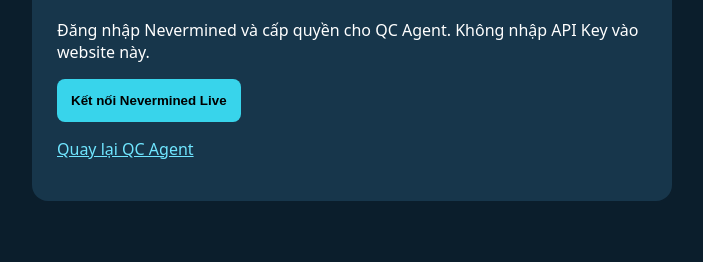
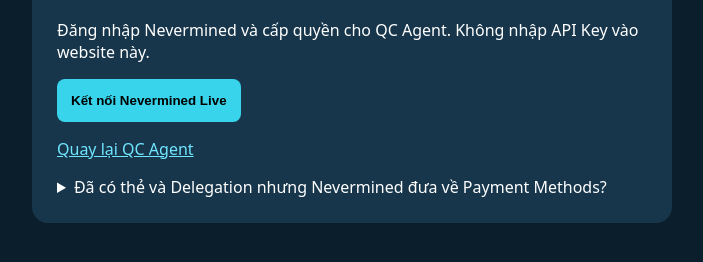
Before and after one commit to phamgialong1199-create/qc-agent-nevermined, a website: page node-backend/oauth-portal.html in a window 1280 px wide. Shown: the part 160-422 px from the top of the page, without its empty margins (288-991 px from the left). Drawn offline with Linux system fonts and the light colour scheme.

Commit message:
Clarify incomplete OAuth checkout and prevent duplicate delegation guidance

```diff
--- a/node-backend/oauth-portal.html
+++ b/node-backend/oauth-portal.html
@@ -1,9 +1,11 @@
-<!doctype html><html lang="vi"><meta charset="utf-8"><meta name="viewport" content="width=device-width,initial-scale=1"><title>QC Agent | Kết nối Nevermined</title><style>body{font:16px system-ui;background:#0b1e2c;color:white;max-width:640px;margin:6vh auto;padding:20px}main{background:#17364b;border-radius:16px;padding:25px}button{background:#38d4eb;border:0;border-radius:8px;padding:14px;cursor:pointer;font-weight:700}a{color:#70e6ff}#status{white-space:pre-wrap}</style><main><h1>Kết nối Nevermined</h1><p>Đăng nhập Nevermined và cấp quyền cho QC Agent. Không nhập API Key vào website này.</p><button id="connect">Kết nối Nevermined Live</button><p id="status" role="status"></p><p><a href="/">Quay lại QC Agent</a></p></main><script type="module">
+<!doctype html><html lang="vi"><meta charset="utf-8"><meta name="viewport" content="width=device-width,initial-scale=1"><title>QC Agent | Kết nối Nevermined</title><style>body{font:16px system-ui;background:#0b1e2c;color:white;max-width:640px;margin:6vh auto;padding:20px}main{background:#17364b;border-radius:16px;padding:25px}button{background:#38d4eb;border:0;border-radius:8px;padding:14px;cursor:pointer;font-weight:700}a{color:#70e6ff}#status{white-space:pre-wrap}</style><main><h1>Kết nối Nevermined</h1><p>Đăng nhập Nevermined và cấp quyền cho QC Agent. Không nhập API Key vào website này.</p><button id="connect">Kết nối Nevermined Live</button><p id="status" role="status"></p><p><a href="/">Quay lại QC Agent</a></p><details><summary>Đã có thẻ và Delegation nhưng Nevermined đưa về Payment Methods?</summary><p>Đừng tạo thêm Delegation hoặc trả tiền lần nữa. Đây là bước cấp quyền chưa hoàn tất, không phải token đã được cấp. Nếu checkout không quay về đây, cần kiểm tra luồng checkout của Nevermined.</p><p><a href="https://nevermined.app/payment-methods" target="_blank" rel="noopener noreferrer">Xem Delegation đang hoạt động</a></p></details></main><script type="module">
 const base=location.origin,clientId=base+'/oauth/client.json',redirectUri=base+'/oauth/callback';
 const issuer='https://api.live.nevermined.app';
 const agentId='44328239811039711515836904575110608628918310963073866130678593051453425887088';
 const planId='16814508917622167141437966878895351233862993416119437544349158173761791276724';
 const status=document.querySelector('#status');
+const pending=sessionStorage.getItem('qc_oauth_state');
+if(location.pathname==='/oauth/start'&&pending){status.textContent='Phiên cấp quyền trước chưa quay về QC Agent. Nếu Nevermined chuyển đến Payment Methods, không cần tạo thêm Delegation. Chỉ kết nối lại khi muốn bắt đầu phiên mới.';}
 function rand(){let x=crypto.getRandomValues(new Uint8Array(32));return Array.from(x,b=>b.toString(16).padStart(2,'0')).join('');}
 function b64url(bytes){return btoa(String.fromCharCode(...bytes)).replace(/\+/g,'-').replace(/\//g,'_').replace(/=+$/,'');}
 async function challenge(verifier){return b64url(new Uint8Array(await crypto.subtle.digest('SHA-256',new TextEncoder().encode(verifier))));}
```
